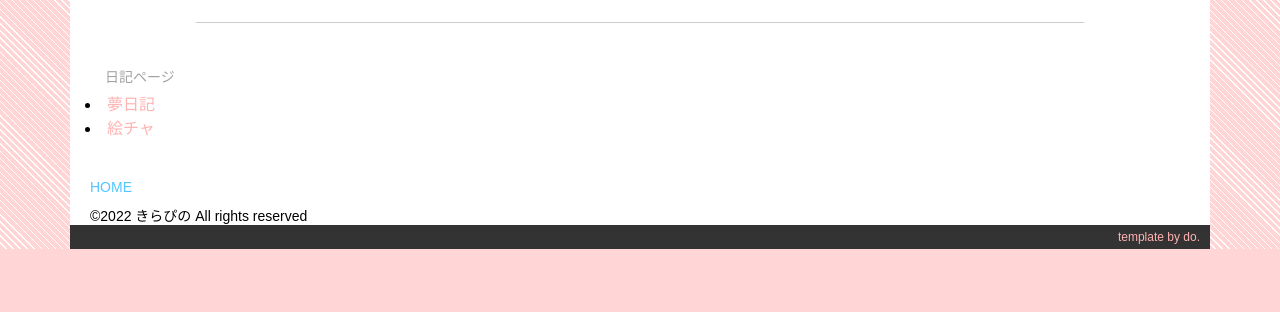
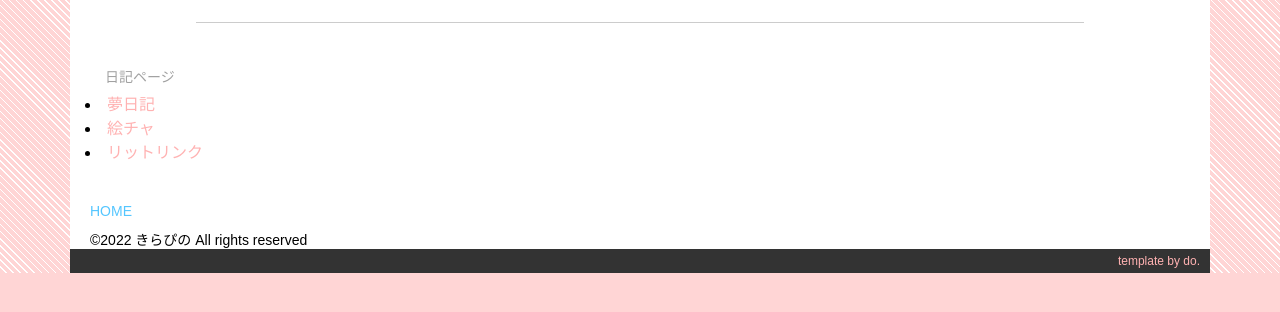
Before and after one commit to kirapipi4/toword, a plain HTML site: page 0831text3.html in a window 1280 px wide. Shown: the part 72-384 px from the top of the page. Drawn offline with Linux system fonts and the light colour scheme.

Commit message:
Add files via upload

```diff
--- a/0831text3.html
+++ b/0831text3.html
@@ -34,6 +34,7 @@
 
   <li><a href="https://kirapipi4.github.io/toword/text2.html">夢日記</a></li>
   <li><a href="https://kirapipi4.github.io/toword/illusts.html">絵チャ</a></li>
+  <li><a href="https://t.co/jb65ujobR0">リットリンク</a></li>
 </p>
 </div> <!-- end atogaki -->
         </div> <!-- end col-12 -->
```
